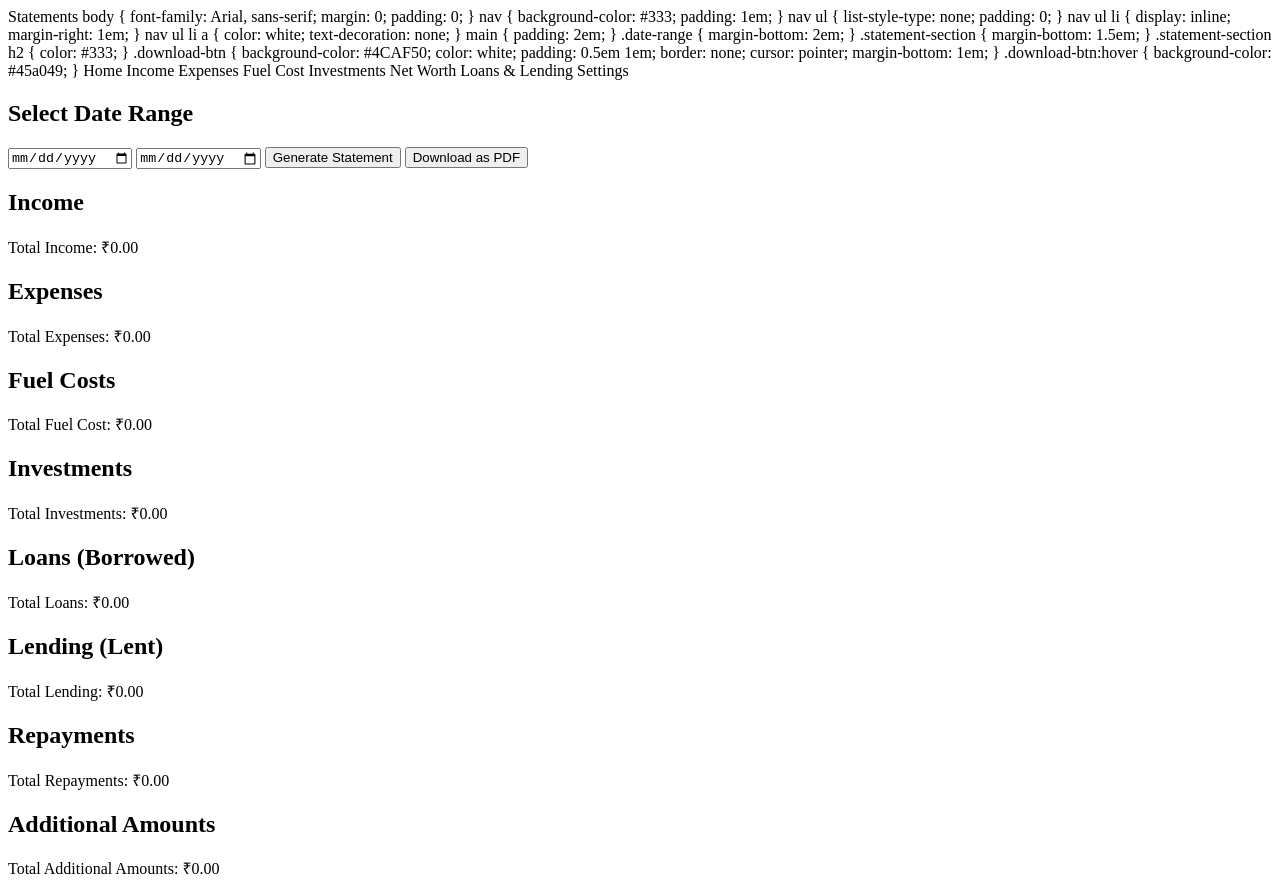
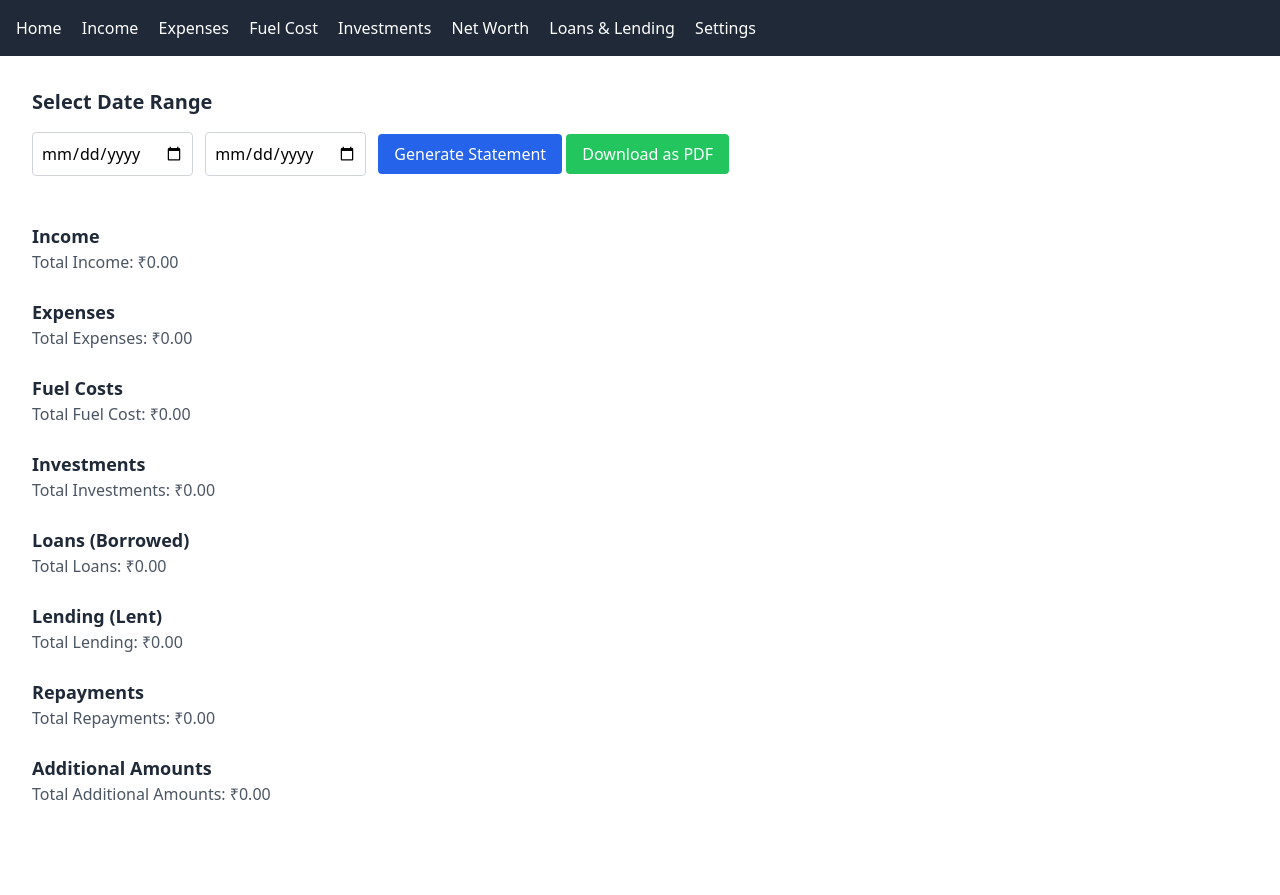
Before and after one commit to sagarkamaniya/financial-tracker, a plain HTML site: page statements.html in a window 1280 px wide. After the commit the page ends 862 px from the top, so only its background shows below. Drawn offline with Linux system fonts and the light colour scheme.

Commit message:
Add statements.html with Tailwind CSS and PDF download, plus Tailwind config files

```diff
--- a/statements.html
+++ b/statements.html
@@ -1,119 +1,75 @@
+<!DOCTYPE html>
+<html lang="en">
+<head>
+    <meta charset="UTF-8">
+    <meta name="viewport" content="width=device-width, initial-scale=1.0">
+    <title>Statements</title>
+    <!-- Link to compiled Tailwind CSS -->
+    <link href="styles.css" rel="stylesheet">
+    <!-- Include html2pdf.js CDN -->
+    <script src="https://cdnjs.cloudflare.com/ajax/libs/html2pdf.js/0.10.1/html2pdf.bundle.min.js"></script>
+</head>
+<body class="font-sans antialiased m-0 p-0">
+    <nav class="bg-gray-800 p-4">
+        <ul class="list-none p-0">
+            <li class="inline mr-4"><a href="#" class="text-white no-underline">Home</a></li>
+            <li class="inline mr-4"><a href="#" class="text-white no-underline">Income</a></li>
+            <li class="inline mr-4"><a href="#" class="text-white no-underline">Expenses</a></li>
+            <li class="inline mr-4"><a href="#" class="text-white no-underline">Fuel Cost</a></li>
+            <li class="inline mr-4"><a href="#" class="text-white no-underline">Investments</a></li>
+            <li class="inline mr-4"><a href="#" class="text-white no-underline">Net Worth</a></li>
+            <li class="inline mr-4"><a href="#" class="text-white no-underline">Loans & Lending</a></li>
+            <li class="inline mr-4"><a href="#" class="text-white no-underline">Settings</a></li>
+        </ul>
+    </nav>
 
-
-
-
-
-    Statements
-
-
-
-        body {
-            font-family: Arial, sans-serif;
-            margin: 0;
-            padding: 0;
-        }
-        nav {
-            background-color: #333;
-            padding: 1em;
-        }
-        nav ul {
-            list-style-type: none;
-            padding: 0;
-        }
-        nav ul li {
-            display: inline;
-            margin-right: 1em;
-        }
-        nav ul li a {
-            color: white;
-            text-decoration: none;
-        }
-        main {
-            padding: 2em;
-        }
-        .date-range {
-            margin-bottom: 2em;
-        }
-        .statement-section {
-            margin-bottom: 1.5em;
-        }
-        .statement-section h2 {
-            color: #333;
-        }
-        .download-btn {
-            background-color: #4CAF50;
-            color: white;
-            padding: 0.5em 1em;
-            border: none;
-            cursor: pointer;
-            margin-bottom: 1em;
-        }
-        .download-btn:hover {
-            background-color: #45a049;
-        }
-
-
-
-
-
-            Home
-            Income
-            Expenses
-            Fuel Cost
-            Investments
-            Net Worth
-            Loans & Lending
-            Settings
-
-
-
-<main>
-    <section class="date-range">
-        <h2>Select Date Range</h2>
-        <input type="date" id="start-date">
-        <input type="date" id="end-date">
-        <button onclick="generateStatement()">Generate Statement</button>
-        <button class="download-btn" onclick="downloadPDF()">Download as PDF</button>
+    <main class="p-8">
+        <section class="date-range mb-8">
+            <h2 class="text-xl font-bold text-gray-800 mb-4">Select Date Range</h2>
+            <input type="date" id="start-date" class="border border-gray-300 rounded p-2 mr-2">
+            <input type="date" id="end-date" class="border border-gray-300 rounded p-2 mr-2">
+            <button onclick="generateStatement()" class="bg-blue-600 text-white py-2 px-4 rounded hover:bg-blue-700">Generate Statement</button>
+            <button class="download-btn bg-green-500 text-white py-2 px-4 rounded hover:bg-green-600 mb-4" onclick="downloadPDF()">Download as PDF</button>
         </section>
 
-    <section class="statement-section" id="income">
-        <h2>Income</h2>
-        <p>Total Income: ₹0.00</p>
+        <section class="statement-section mb-6" id="income">
+            <h2 class="text-lg font-semibold text-gray-800">Income</h2>
+            <p class="text-gray-600">Total Income: ₹0.00</p>
         </section>
 
-    <section class="statement-section" id="expenses">
-        <h2>Expenses</h2>
-        <p>Total Expenses: ₹0.00</p>
+        <section class="statement-section mb-6" id="expenses">
+            <h2 class="text-lg font-semibold text-gray-800">Expenses</h2>
+            <p class="text-gray-600">Total Expenses: ₹0.00</p>
         </section>
 
-    <section class="statement-section" id="fuel-costs">
-        <h2>Fuel Costs</h2>
-        <p>Total Fuel Cost: ₹0.00</p>
+        <section class="statement-section mb-6" id="fuel-costs">
+            <h2 class="text-lg font-semibold text-gray-800">Fuel Costs</h2>
+            <p class="text-gray-600">Total Fuel Cost: ₹0.00</p>
         </section>
 
-    <section class="statement-section" id="investments">
-        <h2>Investments</h2>
-        <p>Total Investments: ₹0.00</p>
+        <section class="statement-section mb-6" id="investments">
+            <h2 class="text-lg font-semibold text-gray-800">Investments</h2>
+            <p class="text-gray-600">Total Investments: ₹0.00</p>
         </section>
 
-    <section class="statement-section" id="loans">
-        <h2>Loans (Borrowed)</h2>
-        <p>Total Loans: ₹0.00</p>
+        <section class="statement-section mb-6" id="loans">
+            <h2 class="text-lg font-semibold text-gray-800">Loans (Borrowed)</h2>
+            <p class="text-gray-600">Total Loans: ₹0.00</p>
         </section>
 
-    <section class="statement-section" id="lending">
-        <h2>Lending (Lent)</h2>
-        <p>Total Lending: ₹0.00</p>
+        <section class="statement-section mb-6" id="lending">
+            <h2 class="text-lg font-semibold text-gray-800">Lending (Lent)</h2>
+            <p class="text-gray-600">Total Lending: ₹0.00</p>
         </section>
 
-    <section class="statement-section" id="repayments">
-        <h2>Repayments</h2>
-        <p>Total Repayments: ₹0.00</p>
+        <section class="statement-section mb-6" id="repayments">
+            <h2 class="text-lg font-semibold text-gray-800">Repayments</h2>
+            <p class="text-gray-600">Total Repayments: ₹0.00</p>
         </section>
 
-    <section class="statement-section" id="additional-amounts">
-        <h2>Additional Amounts</h2>
-        <p>Total Additional Amounts: ₹0.00</p>
+        <section class="statement-section mb-6" id="additional-amounts">
+            <h2 class="text-lg font-semibold text-gray-800">Additional Amounts</h2>
+            <p class="text-gray-600">Total Additional Amounts: ₹0.00</p>
         </section>
     </main>
 
@@ -138,3 +94,5 @@
             html2pdf().set(opt).from(element).save();
         }
     </script>
+</body>
+</html>
```
Also changed, not shown: styles.css. Lines whose indentation alone changed are shown as unchanged.
